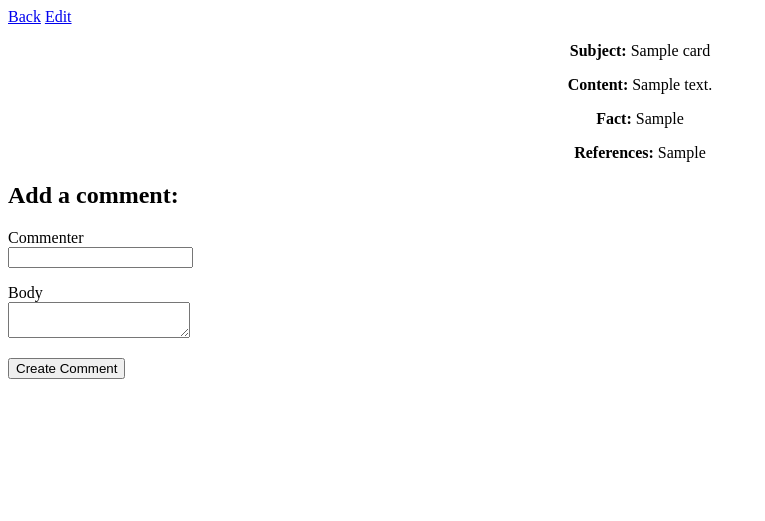
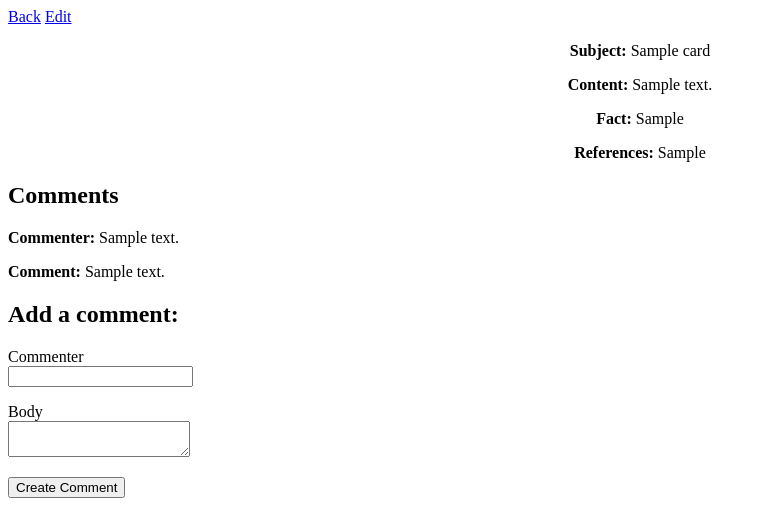
Before and after one commit to eerrad213/fact-cards, a Rails app: page /cards/1 in a window 1280 px wide. Shown: the top 521 px of the page, without its empty margins (0-765 px from the left). Run offline with Rails 7, Linux system fonts and the light colour scheme; tables that the repository leaves empty hold one stand-in row (values such as "Sample post"); style sheets or scripts are compiled from the project's sources; some libraries are stand-ins or nearby versions.

Commit message:
Comments are fully working with non users.

```diff
--- /dev/null
+++ b/app/assets/javascripts/comments.js.coffee
@@ -0,0 +1,3 @@
+# Place all the behaviors and hooks related to the matching controller here.
+# All this logic will automatically be available in application.js.
+# You can use CoffeeScript in this file: http://coffeescript.org/
--- /dev/null
+++ b/app/assets/stylesheets/comments.css.scss
@@ -0,0 +1,3 @@
+// Place all the styles related to the Comments controller here.
+// They will automatically be included in application.css.
+// You can use Sass (SCSS) here: http://sass-lang.com/
--- /dev/null
+++ b/app/helpers/comments_helper.rb
@@ -0,0 +1,2 @@
+module CommentsHelper
+end
--- a/app/views/cards/show.html.erb
+++ b/app/views/cards/show.html.erb
@@ -22,6 +22,19 @@
 </p>
 </center>
 
+<h2>Comments</h2>
+<% @card.comments.each do |comment| %>
+  <p>
+    <strong>Commenter:</strong>
+    <%= comment.commenter %>
+  </p>
+
+  <p>
+    <strong>Comment:</strong>
+    <%= comment.body %>
+  </p>
+<% end %>
+
 <h2>Add a comment:</h2>
 <%= form_for([@card, @card.comments.build]) do |f| %>
   <p>
```
Also changed, not shown: app/controllers/comments_controller.rb (added, +14 -0 lines), test/controllers/comments_controller_test.rb (added, +7 -0 lines), test/helpers/comments_helper_test.rb (added, +4 -0 lines).
